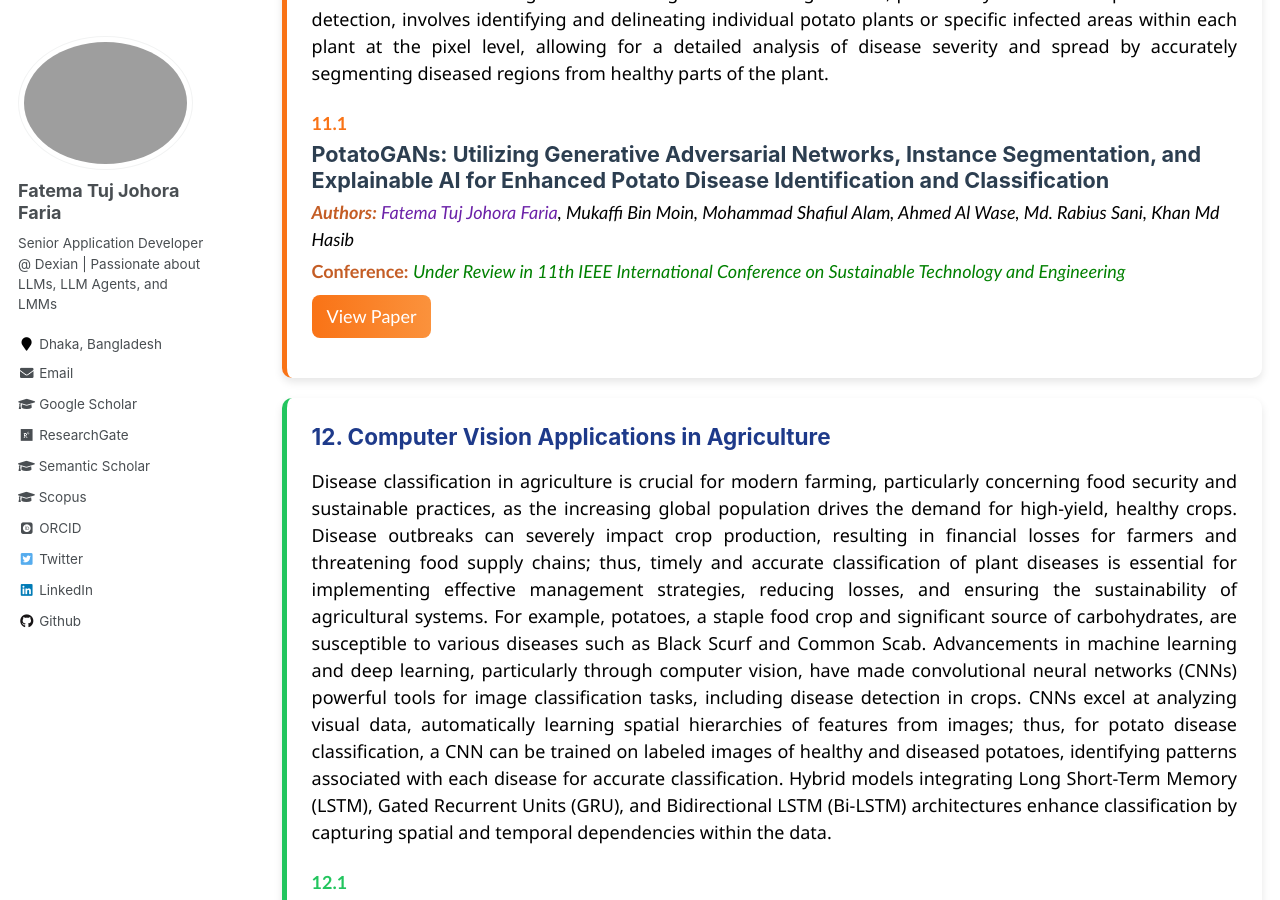
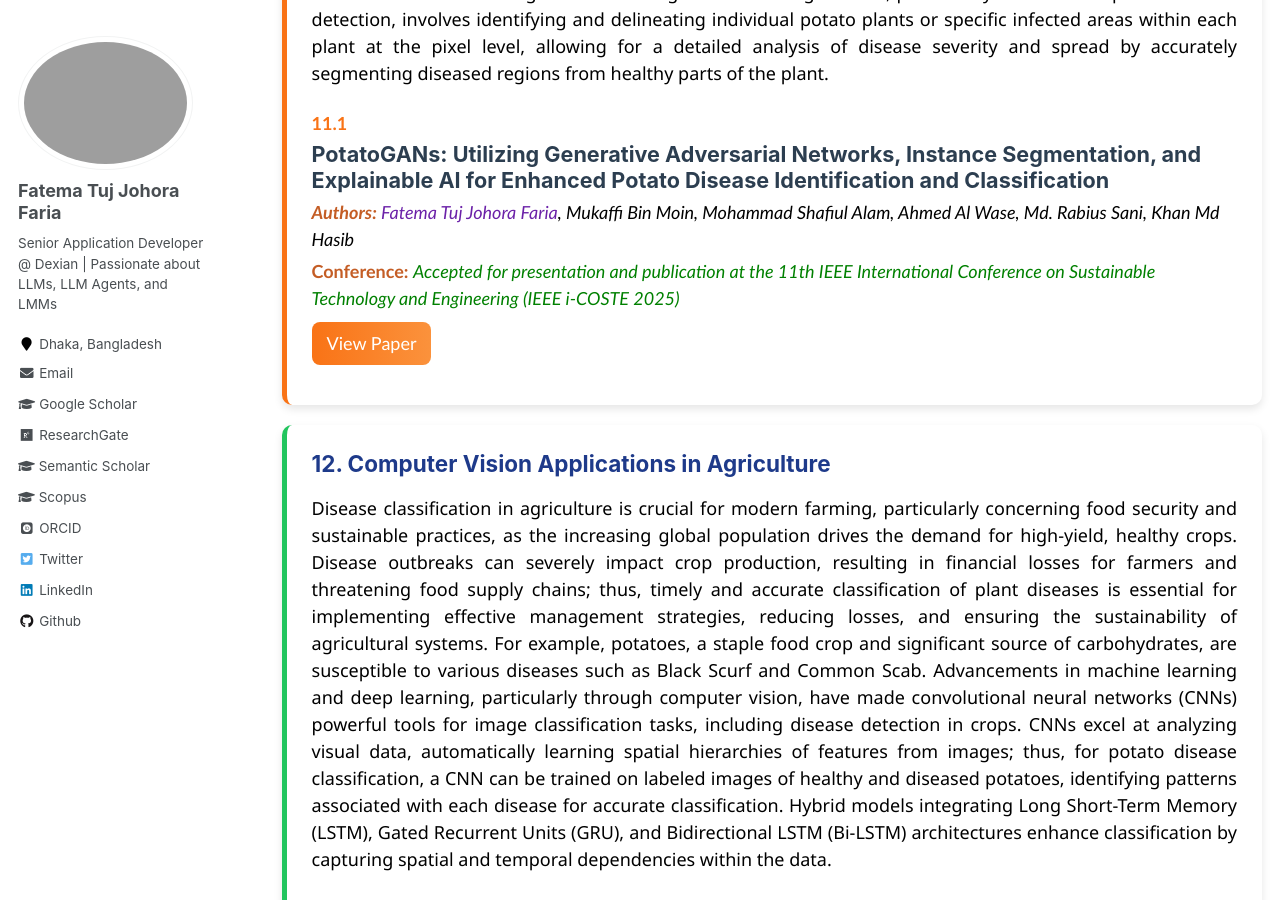
Before and after one commit to fatemafaria142/fatemafaria142.github.io, a Jekyll site: the page built from _pages/research.md, in a window 1280 px wide and 900 px high, scrolled down 9410 px. Built offline with Jekyll 4.4.1, drawn with Linux system fonts in a browser that asks for light colours; some web fonts are replaced.

Commit message:
Update research

```diff
--- a/_pages/research.md
+++ b/_pages/research.md
@@ -211,7 +211,7 @@ author_profile: true
       <span style="color: #f97316; font-weight: bold;">11.1 </span>
       <h3 style="color: #2c3e50; font-size: 1.2em; margin: 5px 0;">PotatoGANs: Utilizing Generative Adversarial Networks, Instance Segmentation, and Explainable AI for Enhanced Potato Disease Identification and Classification</h3>
       <p style="font-style: italic; margin: 5px 0;"><strong style="color: #c45d25;">Authors:</strong> <span style="color: #6b21a8;">Fatema Tuj Johora Faria</span>, Mukaffi Bin Moin, Mohammad Shafiul Alam, Ahmed Al Wase, Md. Rabius Sani, Khan Md Hasib</p>
-      <p style="color: green; margin: 5px 0;"><strong style="color: #c45d25;">Conference:</strong> <em>Under Review in 11th IEEE International Conference on Sustainable Technology and Engineering</em></p>
+      <p style="color: green; margin: 5px 0;"><strong style="color: #c45d25;">Conference:</strong> <em>Accepted for presentation and publication at the 11th IEEE International Conference on Sustainable Technology and Engineering (IEEE i-COSTE 2025)</em></p>
       <a href="https://arxiv.org/pdf/2405.07332" style="display: inline-block; background: linear-gradient(to right, #f97316, #fb923c); color: white; padding: 8px 15px; border-radius: 8px; text-decoration: none; margin-top: 5px; transition: background 0.3s ease;">View Paper</a>
     </div>
   </div>
```
